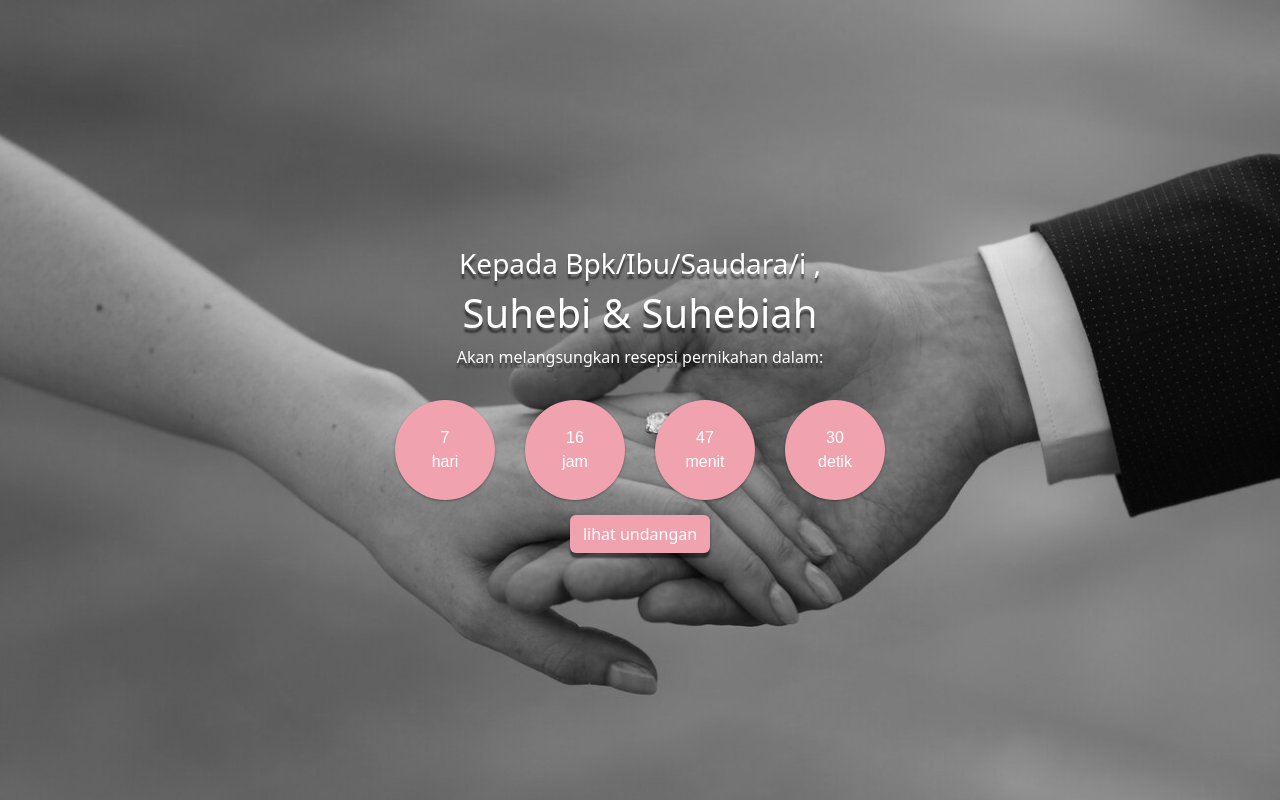
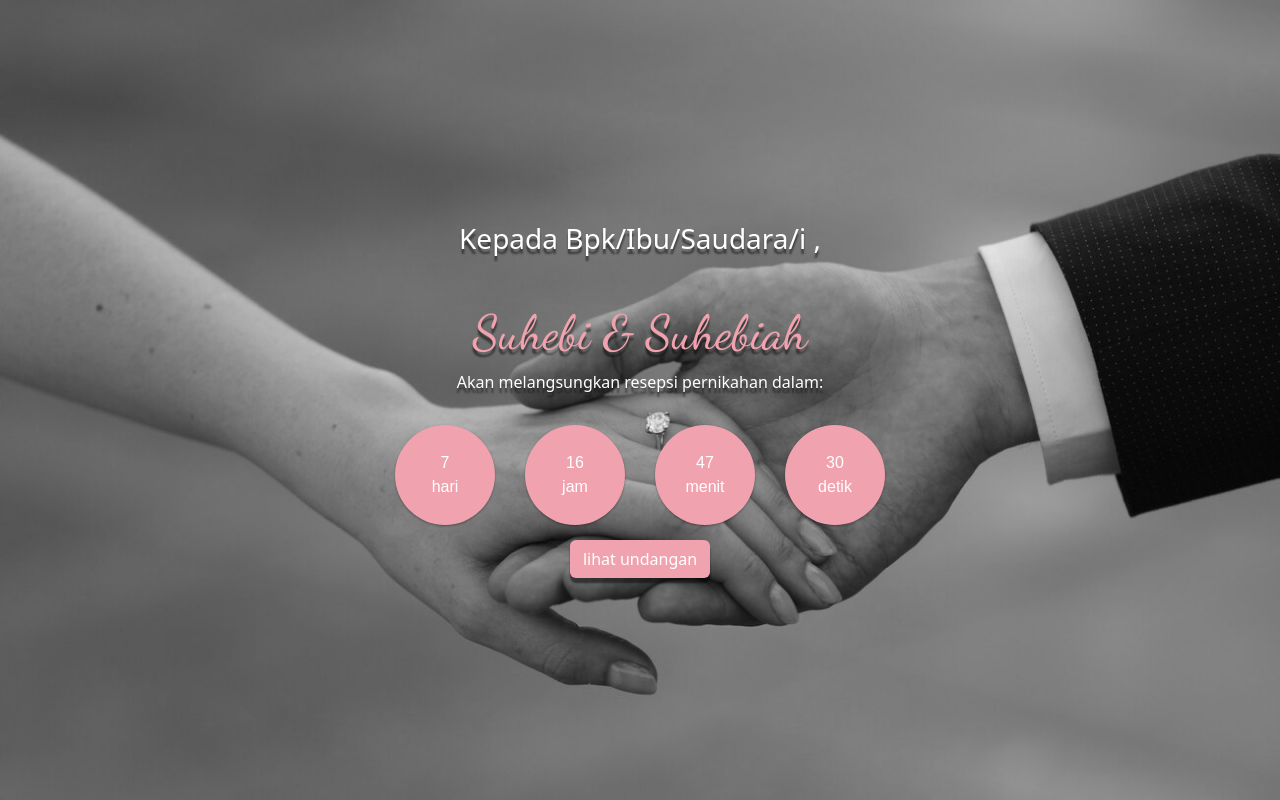
Before and after one commit to fahronona/undangan-clone, a plain HTML site: page index.html in a window 1280 px wide. Shown: the top 800 px of the page. Drawn offline with nearby package versions, Linux system fonts and the light colour scheme; some packages are replaced by stand-ins of ours; a script that the page names is missing.

Commit message:
mengganti font dan memberikan shadow pada tombol

```diff
--- a/index.html
+++ b/index.html
@@ -6,6 +6,9 @@
   <title>My Wedding</title>
   <link href="https://cdn.jsdelivr.net/npm/bootstrap@5.3.1/dist/css/bootstrap.min.css" rel="stylesheet" integrity="sha384-4bw+/aepP/YC94hEpVNVgiZdgIC5+VKNBQNGCHeKRQN+PtmoHDEXuppvnDJzQIu9" crossorigin="anonymous">
   <link rel="stylesheet" href="https://cdn.jsdelivr.net/npm/bootstrap-icons@1.11.0/font/bootstrap-icons.css">
+  <link rel="preconnect" href="https://fonts.googleapis.com">
+<link rel="preconnect" href="https://fonts.gstatic.com" crossorigin>
+<link href="https://fonts.googleapis.com/css2?family=Dancing+Script:wght@400;500&display=swap" rel="stylesheet">
   <link rel="stylesheet" href="/style.css">
   <link rel="stylesheet" href="./utils/simplyCountdown.theme.default.css">
   <script src="./utils/simplyCountdown.min.js"></script>
@@ -14,7 +17,7 @@
   <section id="hero" class="hero mx-auto text-center text-white d-flex justify-content-center align-items-center">
    <main>
     <h3>Kepada <span class="alamat-undangan"></span>,</h3>
-    <h1>Suhebi & Suhebiah</h1>
+    <h2 class="mt-5">Suhebi & Suhebiah</h2>
     <p>Akan melangsungkan resepsi pernikahan dalam:</p>
     <div class="simply-countdown"></div>
     <a href="#home" class="btn btn-bg btn-open">lihat undangan</a>
--- a/style.css
+++ b/style.css
@@ -8,8 +8,18 @@
   position: relative;
 }
 
-.hero h1, .hero h3, .hero p {
+.hero h2 {
+  color: var(--pink-default);
+}
+
+.hero h2, .hero h3, .hero p {
   text-shadow: var(--shadow-default);
+}
+
+h2 {
+  font-family: 'Dancing Script', cursive;
+  font-weight: 500;
+  font-size: 3rem;
 }
 
 .hero::before {
@@ -191,7 +201,6 @@ div.couple {
 
 .gallery {
   background-color: var(--pink-default);
-  /* padding: 70px 0; */
 }
 
 .konfirmasi .btn {
@@ -199,6 +208,7 @@ div.couple {
   border: 1px solid var(--pink-default);
   margin-top: 15px;
   color: white;
+  box-shadow: var(--shadow-default);
 }
 
 .konfirmasi .btn:hover {
```
